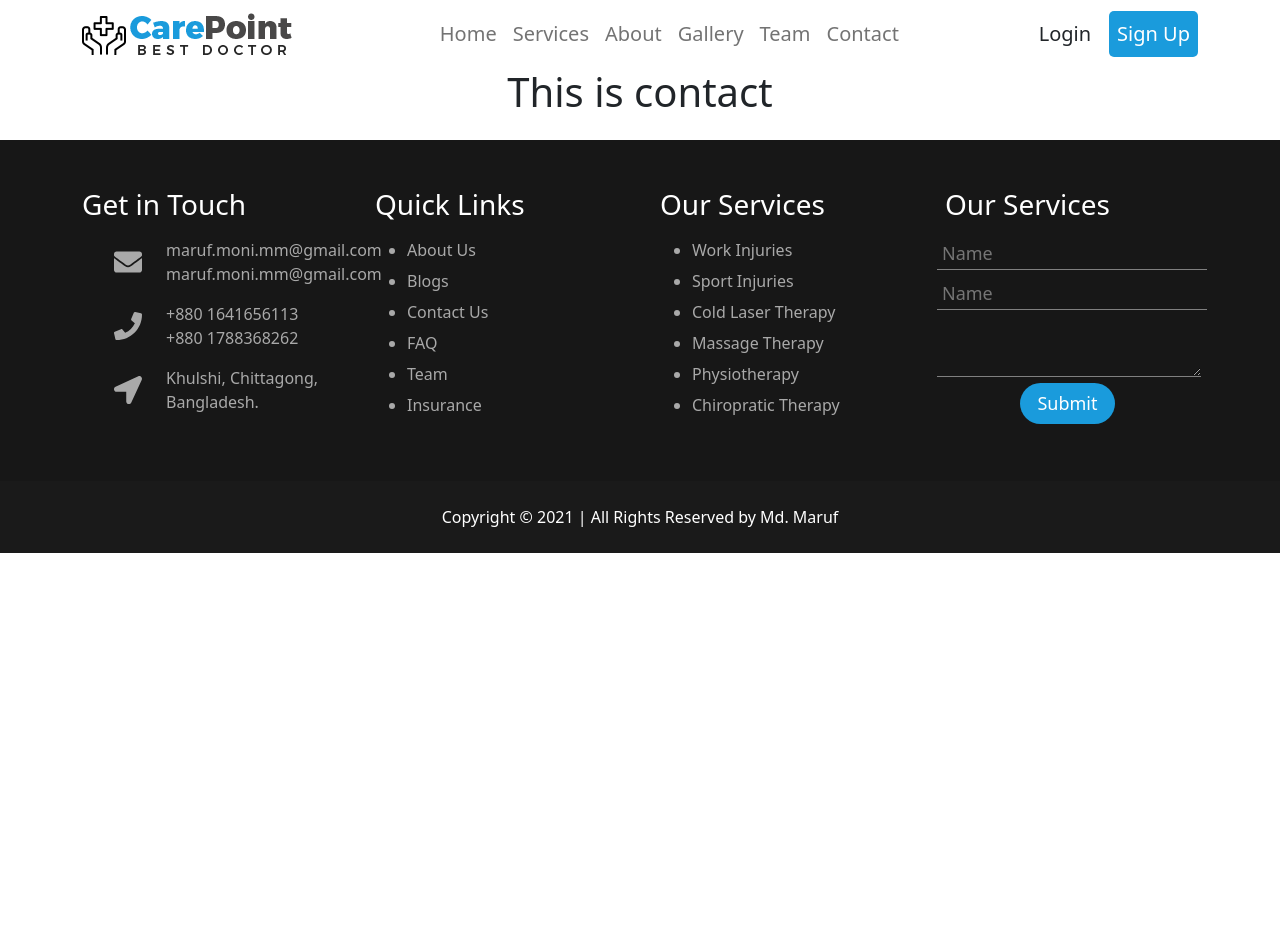
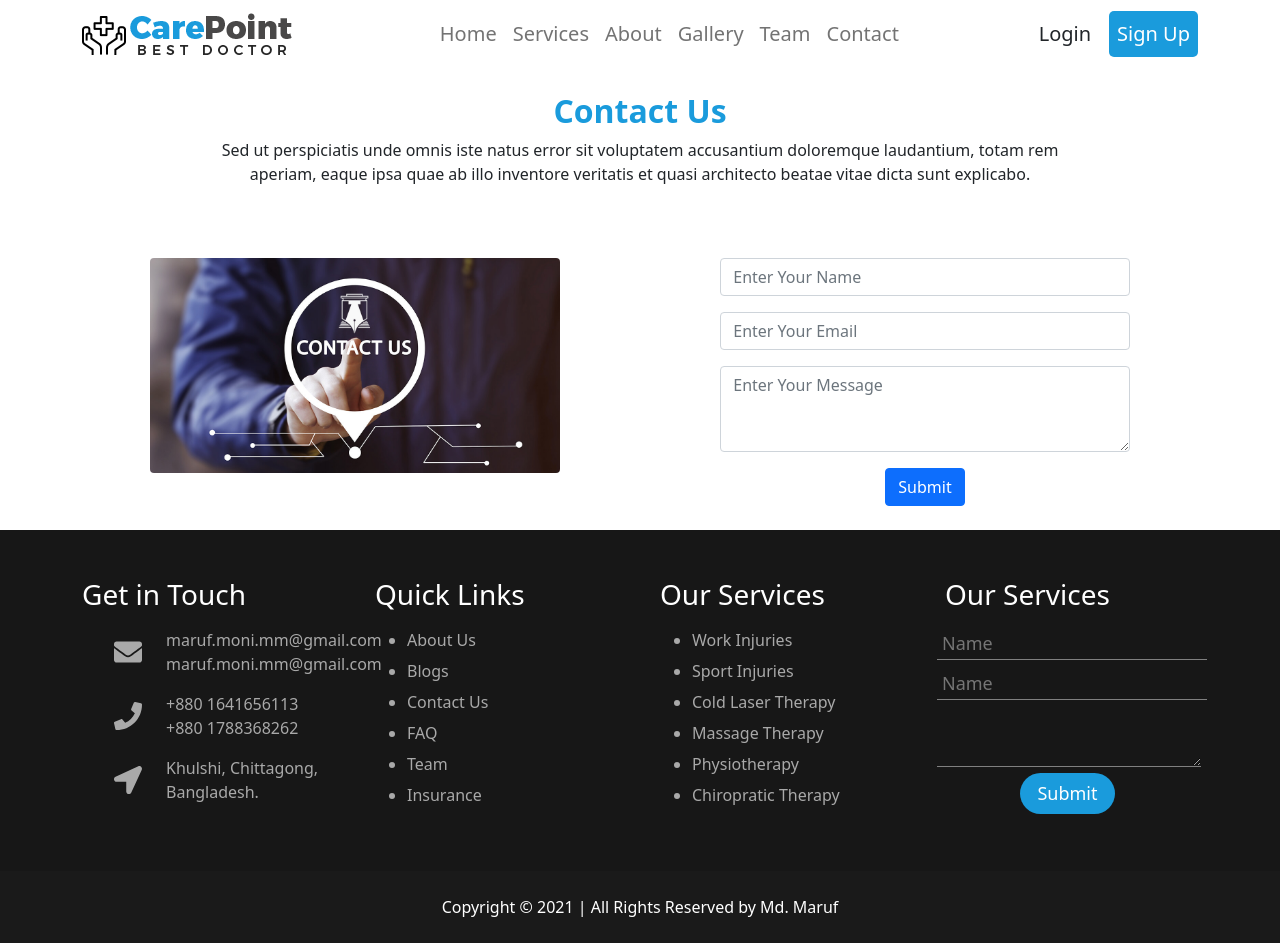
Before and after one commit to mdmaruf641/care-point, a React (Create React App) app: page /contact in a window 1280 px wide. Before the commit the page ends 800 px from the top, so only its background shows below. Built offline with nearby package versions, Linux system fonts and the light colour scheme; no server answers.

Commit message:
contact page added

```diff
--- a/src/Components/Pages/Contact/Contact.js
+++ b/src/Components/Pages/Contact/Contact.js
@@ -1,10 +1,53 @@
 import React from "react";
+import { Button, Container, Form, Row } from "react-bootstrap";
 import "./Contact.css";
+import contact from "../../../images/contact_page.jpg";
 
 const Contact = () => {
   return (
-    <div>
-      <h1>This is contact</h1>
+    <div className="contact">
+      <Container>
+        <div className="section-heading mt-4">
+          <h2 className="fw-bold">Contact Us</h2>
+          <p className="w-75 mx-auto">
+            Sed ut perspiciatis unde omnis iste natus error sit voluptatem
+            accusantium doloremque laudantium, totam rem aperiam, eaque ipsa
+            quae ab illo inventore veritatis et quasi architecto beatae vitae
+            dicta sunt explicabo.
+          </p>
+        </div>
+        <div className="contact-container mt-5">
+          <Row>
+            <div className="col-lg-6 mt-4">
+              <img className="w-75 rounded" src={contact} alt="" />
+            </div>
+            <div className="col-lg-6 mt-4">
+              <Form className="w-75 mx-auto">
+                <Form.Group className="mb-3" controlId="formBasicEmail">
+                  <Form.Control type="text" placeholder="Enter Your Name" />
+                </Form.Group>
+                <Form.Group className="mb-3" controlId="formBasicEmail">
+                  <Form.Control type="email" placeholder="Enter Your Email" />
+                </Form.Group>
+                <Form.Group
+                  className="mb-3"
+                  controlId="exampleForm.ControlTextarea1"
+                >
+                  <Form.Control
+                    placeholder="Enter Your Message"
+                    as="textarea"
+                    rows={3}
+                  />
+                </Form.Group>
+
+                <Button variant="primary" type="submit">
+                  Submit
+                </Button>
+              </Form>
+            </div>
+          </Row>
+        </div>
+      </Container>
     </div>
   );
 };
```
Also changed, not shown: src/images/contact_page.jpg (added).
